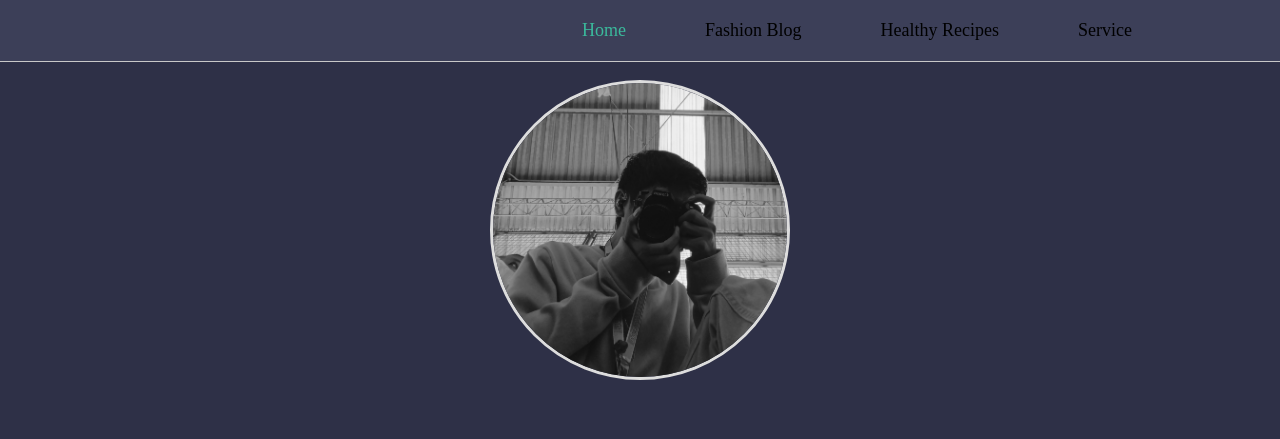
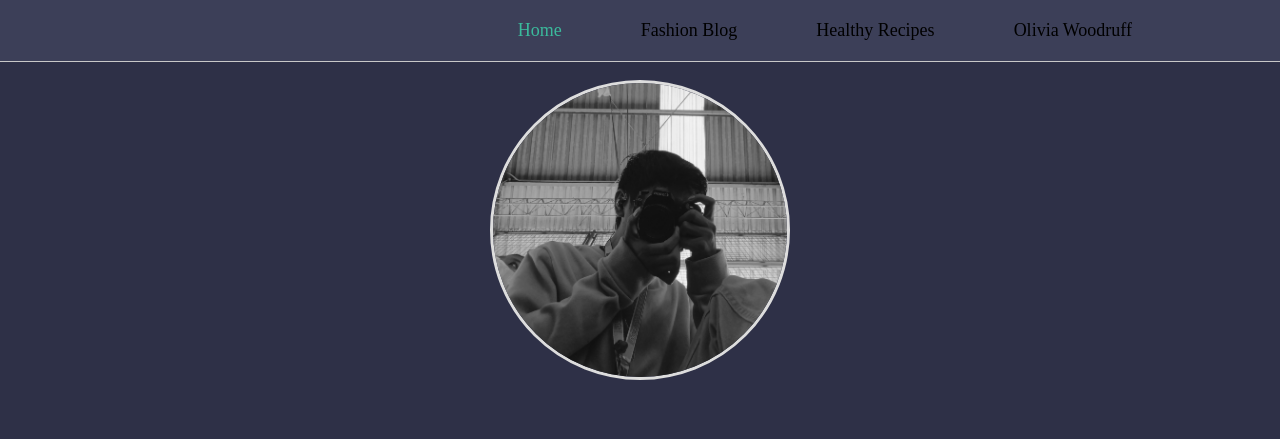
Before and after one commit to JNQuez27/JNQuez27.github.io, a plain HTML site: page JimNick.html in a window 1280 px wide. Shown: the top 439 px of the page. Drawn offline with nearby package versions, Linux system fonts and the light colour scheme.

Commit message:
Update JimNick.html

```diff
--- a/JimNick.html
+++ b/JimNick.html
@@ -18,7 +18,7 @@
             <a href="#" class="active">Home</a>
             <a href="anotherLinks/FashionB.html" target="_blank">Fashion Blog</a>
             <a href="anotherLinks/healthyRecipes.html" target="_blank">Healthy Recipes</a>
-            <a href="#">Service</a>
+            <a href="Olivia Wondruf Portfolio/index.html" target="_blank">Olivia Woodruff</a>
         </nav>
     </header>
 
```
